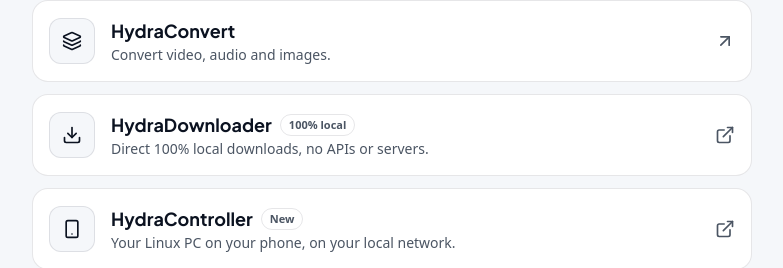
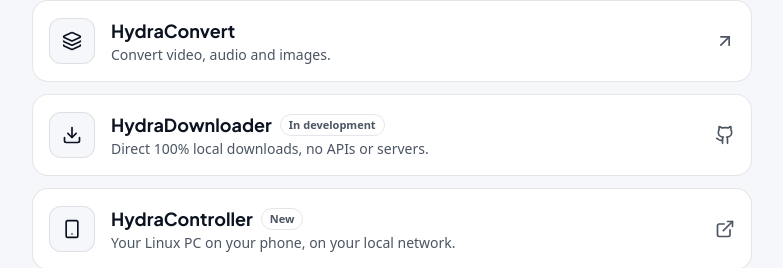
Before and after one commit to juanpimg/hydraapps, a React (Vite) app: page / in a window 1280 px wide. Shown: the part 405-673 px from the top of the page, without its empty margins (248-1031 px from the left). Built offline with nearby package versions, Linux system fonts and the light colour scheme.

Commit message:
downloader en desarrollo: enlaza a GitHub para colaborar

```diff
--- a/src/App.tsx
+++ b/src/App.tsx
@@ -22,8 +22,10 @@
 interface AppDef {
   id: AppId;
   name: string;
-  status: 'live' | 'coming_soon';
+  status: 'live' | 'coming_soon' | 'help';
   isExternal?: boolean;
+  /** URL directa sin override de dev (p. ej. repo para colaborar). */
+  direct?: string;
   icon: React.ReactNode;
   port: string;
   prod: string;
@@ -33,7 +35,7 @@
   { id: 'hydra-cut', name: 'HydraCut', status: 'live', icon: <Video className="h-5 w-5" aria-hidden="true" />, port: '5173', prod: 'https://hydracut.pages.dev/' },
   { id: 'hydra-daw', name: 'HydraDAW', status: 'live', icon: <Music className="h-5 w-5" aria-hidden="true" />, port: '5175', prod: 'https://hydradaw.pages.dev/' },
   { id: 'hydra-convert', name: 'HydraConvert', status: 'live', icon: <Layers className="h-5 w-5" aria-hidden="true" />, port: '5176', prod: 'https://hydraconverter.pages.dev/' },
-  { id: 'hydra-downloader', name: 'HydraDownloader', status: 'live', isExternal: true, icon: <Download className="h-5 w-5" aria-hidden="true" />, port: '5177', prod: 'https://hydradownloader.pages.dev/' },
+  { id: 'hydra-downloader', name: 'HydraDownloader', status: 'help', direct: 'https://github.com/juanpimg/hydradownloader', icon: <Download className="h-5 w-5" aria-hidden="true" />, port: '5177', prod: 'https://hydradownloader.pages.dev/' },
   { id: 'hydra-controller', name: 'HydraController', status: 'live', isExternal: true, icon: <Smartphone className="h-5 w-5" aria-hidden="true" />, port: '5173', prod: 'https://hydracontroller.pages.dev/' },
   { id: 'hydra-lens', name: 'HydraLens', status: 'coming_soon', icon: <ImageIcon className="h-5 w-5" aria-hidden="true" />, port: '', prod: '#' },
 ];
@@ -51,7 +53,8 @@
     ...d,
     tagline: t.apps[d.id].tagline,
     badge: t.apps[d.id].badge,
-    launchUrl: d.prod === '#' ? '#' : resolveUrl(d.port, d.prod),
+    launchUrl: d.direct ?? (d.prod === '#' ? '#' : resolveUrl(d.port, d.prod)),
+    newTab: Boolean(d.direct ?? d.isExternal),
   }));
 
   return (
@@ -111,14 +114,14 @@
           <nav aria-label={t.navAria} className="mt-8">
             <ul className="flex flex-col gap-3">
               {apps.map((app) =>
-                app.status === 'live' ? (
+                app.status !== 'coming_soon' ? (
                   <li key={app.id}>
                     <a
                       href={app.launchUrl}
-                      {...(app.isExternal
+                      {...(app.newTab
                         ? { target: '_blank', rel: 'noopener noreferrer' }
                         : {})}
-                      aria-label={`${t.openVerb} ${app.name}: ${app.tagline}${app.isExternal ? ` ${t.newTabNote}` : ''}`}
+                      aria-label={`${app.status === 'help' ? t.collabVerb : t.openVerb} ${app.name}: ${app.tagline}${app.newTab ? ` ${t.newTabNote}` : ''}`}
                       className="surface-card group flex min-h-[72px] items-center gap-4 rounded-2xl p-4 transition hover:shadow-lg"
                     >
                       <span aria-hidden="true" className="rounded-xl border border-line bg-surface p-3">
@@ -135,7 +138,9 @@
                         </span>
                         <span className="block truncate text-sm text-secondary">{app.tagline}</span>
                       </span>
-                      {app.isExternal ? (
+                      {app.status === 'help' ? (
+                        <Github className="h-5 w-5 shrink-0 text-secondary transition group-hover:text-ink" aria-hidden="true" />
+                      ) : app.newTab ? (
                         <ExternalLink className="h-5 w-5 shrink-0 text-secondary transition group-hover:text-ink" aria-hidden="true" />
                       ) : (
                         <ArrowUpRight className="h-5 w-5 shrink-0 text-secondary transition group-hover:text-ink" aria-hidden="true" />
--- a/src/i18n.ts
+++ b/src/i18n.ts
@@ -26,6 +26,7 @@
   heroSub: string;
   navAria: string;
   openVerb: string;
+  collabVerb: string;
   newTabNote: string;
   soonWord: string;
   footerNote: string;
@@ -40,6 +41,7 @@
   heroSub: 'Elige una app para empezar. Sin cuentas, sin subidas.',
   navAria: 'Suite Hydra',
   openVerb: 'Abrir',
+  collabVerb: 'Colabora en',
   newTabNote: '(pestaña nueva)',
   soonWord: 'próximamente',
   footerNote: '· 100 % client-side — tus archivos nunca salen de tu equipo.',
@@ -49,7 +51,7 @@
     'hydra-convert': { tagline: 'Convierte vídeo, audio e imagen.' },
     'hydra-downloader': {
       tagline: 'Descarga directa 100% local, sin APIs ni servidores.',
-      badge: '100% local',
+      badge: 'En desarrollo',
     },
     'hydra-controller': {
       tagline: 'Tu PC Linux en tu móvil, en red local.',
@@ -67,6 +69,7 @@
   heroSub: 'Pick an app to get started. No accounts, no uploads.',
   navAria: 'Hydra suite',
   openVerb: 'Open',
+  collabVerb: 'Contribute to',
   newTabNote: '(new tab)',
   soonWord: 'coming soon',
   footerNote: '· 100% client-side — your files never leave your device.',
@@ -76,7 +79,7 @@
     'hydra-convert': { tagline: 'Convert video, audio and images.' },
     'hydra-downloader': {
       tagline: 'Direct 100% local downloads, no APIs or servers.',
-      badge: '100% local',
+      badge: 'In development',
     },
     'hydra-controller': {
       tagline: 'Your Linux PC on your phone, on your local network.',
```
